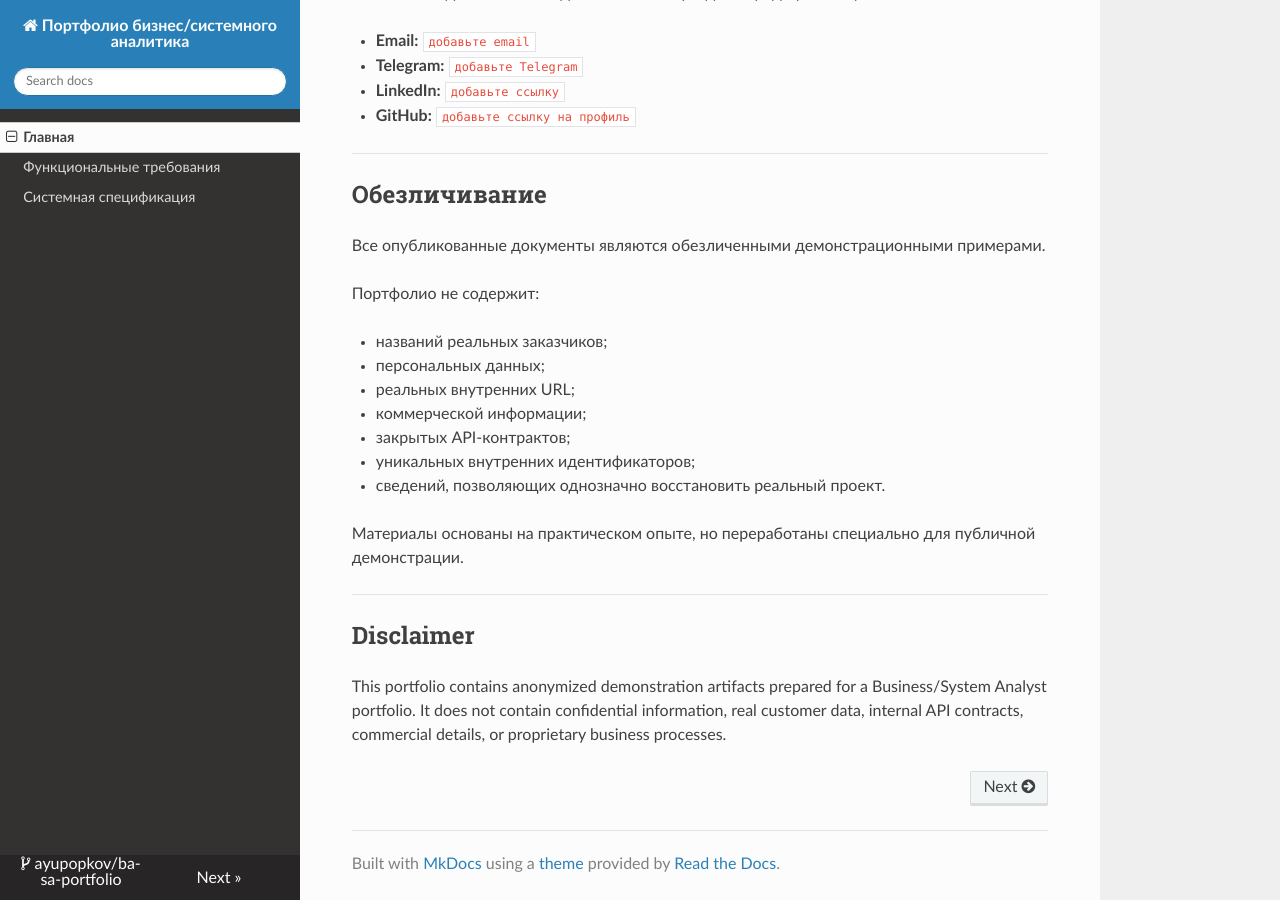
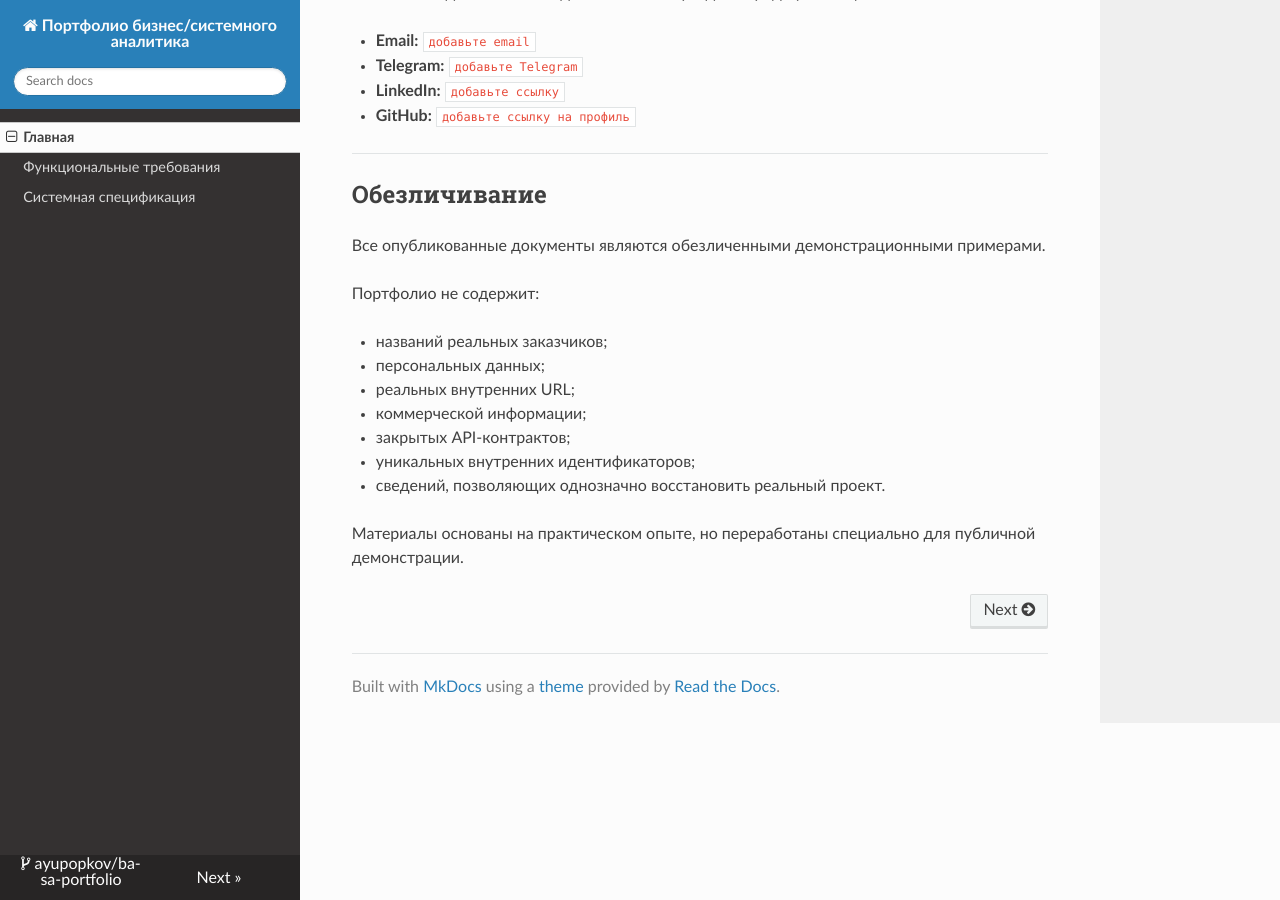
Before and after one commit to PopkovAYu/ba-sa-portfolio, an MkDocs documentation site: the page built from docs/index.md, in a window 1280 px wide and 900 px high, scrolled down 12744 px. Built offline with MkDocs 1.6.1, drawn with Linux system fonts in a browser that asks for light colours; nearby versions of some CDN libraries.

Commit message:
Update index.md by removing disclaimer
Removed disclaimer section and adjusted content.

```diff
--- a/docs/index.md
+++ b/docs/index.md
@@ -535,9 +535,3 @@ IT-аутсорс / заказная разработка
 - сведений, позволяющих однозначно восстановить реальный проект.
 
 Материалы основаны на практическом опыте, но переработаны специально для публичной демонстрации.
-
----
-
-## Disclaimer
-
-This portfolio contains anonymized demonstration artifacts prepared for a Business/System Analyst portfolio. It does not contain confidential information, real customer data, internal API contracts, commercial details, or proprietary business processes.
```
